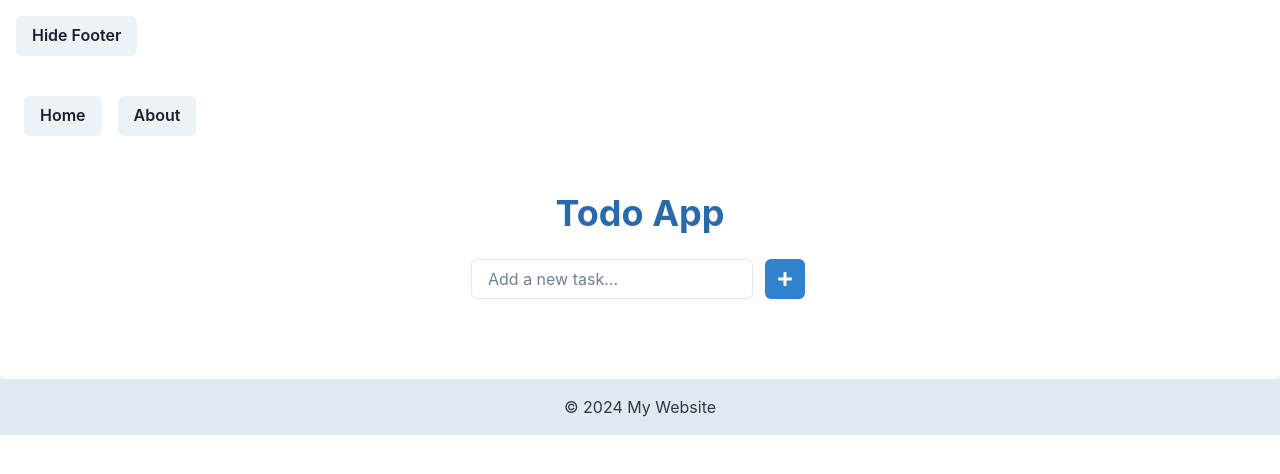
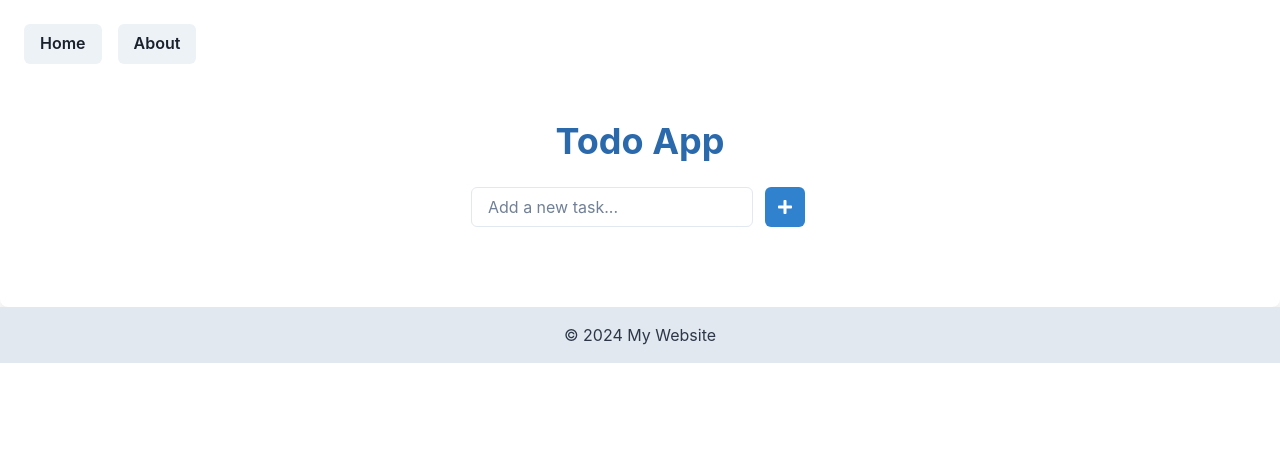
Before and after one commit to GPT-Engineer-App-Dev/fake-data-mocker, a React (Vite) app: page / in a window 1280 px wide. Shown: the top 474 px of the page. Built offline with nearby package versions, Linux system fonts and the light colour scheme.

Commit message:
Removed the button that toggles the visibility of the footer from the main application component (`App.jsx`).
Prompt: add or remove a footer

```diff
--- a/src/App.jsx
+++ b/src/App.jsx
@@ -14,9 +14,7 @@ function App() {
   return (
     <Router>
       <Box as="main" pb={8}>
-        <Button onClick={toggleFooter} m={4}>
-          {showFooter ? "Hide" : "Show"} Footer
-        </Button>
+        {}
         <Navigation />
         <Routes>
           <Route exact path="/" element={<Index />} />
```
